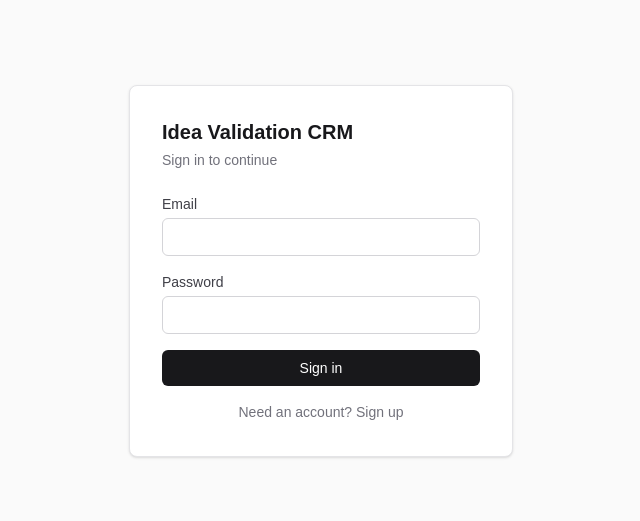
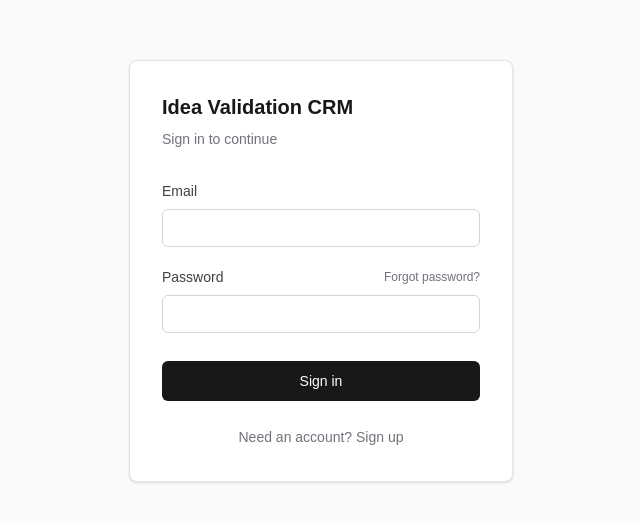
Before and after one commit to mohakkm/Mark-1, a Next.js app: page /login in a window 1280 px wide. Shown: the part 129-650 px from the top of the page, without its empty margins (319-959 px from the left). Built offline with nearby package versions, Linux system fonts and the light colour scheme.

Commit message:
Fix: password reset confirmation page, light login page cleanup

```diff
--- a/src/app/auth/callback/route.ts
+++ b/src/app/auth/callback/route.ts
@@ -4,12 +4,16 @@ import { NextResponse } from "next/server";
 export async function GET(request: Request) {
   const { searchParams, origin } = new URL(request.url);
   const code = searchParams.get("code");
+  const type = searchParams.get("type");
   const next = searchParams.get("next") ?? "/";
 
   if (code) {
     const supabase = await createClient();
     const { error } = await supabase.auth.exchangeCodeForSession(code);
     if (!error) {
+      if (type === "recovery") {
+        return NextResponse.redirect(`${origin}/reset-password`);
+      }
       return NextResponse.redirect(`${origin}${next}`);
     }
   }
--- a/src/app/login/login-form.tsx
+++ b/src/app/login/login-form.tsx
@@ -4,17 +4,25 @@ import { createClient } from "@/lib/supabase/client";
 import { useRouter, useSearchParams } from "next/navigation";
 import { FormEvent, useState } from "react";
 
+type AuthMode = "signin" | "signup" | "forgot";
+
 export default function LoginForm() {
   const router = useRouter();
   const searchParams = useSearchParams();
   const authError = searchParams.get("error");
+  const resetSuccess = searchParams.get("reset");
 
   const [email, setEmail] = useState("");
   const [password, setPassword] = useState("");
-  const [mode, setMode] = useState<"signin" | "signup">("signin");
+  const [mode, setMode] = useState<AuthMode>("signin");
   const [error, setError] = useState<string | null>(
     authError === "auth_callback_failed"
       ? "Authentication failed. Please try again."
+      : null
+  );
+  const [successMsg, setSuccessMsg] = useState<string | null>(
+    resetSuccess === "success"
+      ? "Password updated. Please sign in with your new password."
       : null
   );
   const [loading, setLoading] = useState(false);
@@ -22,9 +30,31 @@ export default function LoginForm() {
   async function handleSubmit(e: FormEvent) {
     e.preventDefault();
     setError(null);
+    setSuccessMsg(null);
     setLoading(true);
 
     const supabase = createClient();
+
+    if (mode === "forgot") {
+      const origin =
+        typeof window !== "undefined" ? window.location.origin : "";
+      const { error: resetError } = await supabase.auth.resetPasswordForEmail(
+        email,
+        {
+          redirectTo: `${origin}/auth/callback?type=recovery`,
+        }
+      );
+      setLoading(false);
+      if (resetError) {
+        setError(resetError.message);
+      } else {
+        setSuccessMsg(
+          "If an account exists with that email, a reset link has been sent. Please check your inbox."
+        );
+        setEmail("");
+      }
+      return;
+    }
 
     const { error: authErrorResult } =
       mode === "signin"
@@ -42,17 +72,29 @@ export default function LoginForm() {
     router.refresh();
   }
 
+  const heading =
+    mode === "signin"
+      ? "Sign in to continue"
+      : mode === "signup"
+        ? "Create your account"
+        : "Reset your password";
+
+  const submitLabel =
+    mode === "signin"
+      ? "Sign in"
+      : mode === "signup"
+        ? "Sign up"
+        : "Send reset link";
+
   return (
-    <div className="flex flex-1 items-center justify-center bg-zinc-50 px-4">
+    <div className="flex flex-1 items-center justify-center bg-zinc-50 px-4 py-12">
       <div className="w-full max-w-sm rounded-lg border border-zinc-200 bg-white p-8 shadow-sm">
         <h1 className="text-xl font-semibold text-zinc-900">
           Idea Validation CRM
         </h1>
-        <p className="mt-1 text-sm text-zinc-500">
-          {mode === "signin" ? "Sign in to continue" : "Create your account"}
-        </p>
+        <p className="mt-2 text-sm text-zinc-500">{heading}</p>
 
-        <form onSubmit={handleSubmit} className="mt-6 space-y-4">
+        <form onSubmit={handleSubmit} className="mt-8 space-y-5">
           <div>
             <label
               htmlFor="email"
@@ -64,60 +106,103 @@ export default function LoginForm() {
               id="email"
               type="email"
               required
+              autoComplete="email"
               value={email}
               onChange={(e) => setEmail(e.target.value)}
-              className="mt-1 w-full rounded-md border border-zinc-300 px-3 py-2 text-sm focus:border-zinc-500 focus:outline-none focus:ring-1 focus:ring-zinc-500"
+              className="mt-2 w-full rounded-md border border-zinc-300 px-3 py-2 text-sm focus:border-zinc-500 focus:outline-none focus:ring-1 focus:ring-zinc-500"
             />
           </div>
 
+          {mode !== "forgot" && (
             <div>
+              <div className="flex items-center justify-between">
                 <label
                   htmlFor="password"
                   className="block text-sm font-medium text-zinc-700"
                 >
                   Password
                 </label>
+                {mode === "signin" && (
+                  <button
+                    type="button"
+                    onClick={() => {
+                      setMode("forgot");
+                      setError(null);
+                      setSuccessMsg(null);
+                      setPassword("");
+                    }}
+                    className="text-xs font-medium text-zinc-500 hover:text-zinc-700"
+                  >
+                    Forgot password?
+                  </button>
+                )}
+              </div>
               <input
                 id="password"
                 type="password"
                 required
                 minLength={6}
+                autoComplete={
+                  mode === "signin" ? "current-password" : "new-password"
+                }
                 value={password}
                 onChange={(e) => setPassword(e.target.value)}
-              className="mt-1 w-full rounded-md border border-zinc-300 px-3 py-2 text-sm focus:border-zinc-500 focus:outline-none focus:ring-1 focus:ring-zinc-500"
+                className="mt-2 w-full rounded-md border border-zinc-300 px-3 py-2 text-sm focus:border-zinc-500 focus:outline-none focus:ring-1 focus:ring-zinc-500"
               />
             </div>
+          )}
 
           {error && (
-            <p className="text-sm text-red-600" role="alert">
+            <p className="pt-1 text-sm text-red-600" role="alert">
               {error}
+            </p>
+          )}
+
+          {successMsg && (
+            <p className="pt-1 text-sm text-emerald-600" role="status">
+              {successMsg}
             </p>
           )}
 
           <button
             type="submit"
             disabled={loading}
-            className="w-full rounded-md bg-zinc-900 px-4 py-2 text-sm font-medium text-white hover:bg-zinc-800 disabled:opacity-50"
+            className="mt-2 w-full rounded-md bg-zinc-900 px-4 py-2.5 text-sm font-medium text-white hover:bg-zinc-800 disabled:opacity-50"
           >
-            {loading
-              ? "Please wait…"
-              : mode === "signin"
-                ? "Sign in"
-                : "Sign up"}
+            {loading ? "Please wait…" : submitLabel}
           </button>
         </form>
 
+        <div className="mt-6 space-y-2">
+          {mode !== "forgot" && (
             <button
               type="button"
-          onClick={() =>
-            setMode((m) => (m === "signin" ? "signup" : "signin"))
-          }
-          className="mt-4 w-full text-sm text-zinc-500 hover:text-zinc-700"
+              onClick={() => {
+                setMode((m) => (m === "signin" ? "signup" : "signin"));
+                setError(null);
+                setSuccessMsg(null);
+              }}
+              className="w-full text-sm text-zinc-500 hover:text-zinc-700"
             >
               {mode === "signin"
                 ? "Need an account? Sign up"
                 : "Already have an account? Sign in"}
             </button>
+          )}
+          {mode === "forgot" && (
+            <button
+              type="button"
+              onClick={() => {
+                setMode("signin");
+                setError(null);
+                setSuccessMsg(null);
+              }}
+              className="w-full text-sm text-zinc-500 hover:text-zinc-700"
+            >
+              Back to sign in
+            </button>
+          )}
+        </div>
       </div>
     </div>
   );
--- /dev/null
+++ b/src/app/reset-password/page.tsx
@@ -0,0 +1,10 @@
+import { Suspense } from "react";
+import ResetPasswordForm from "./reset-password-form";
+
+export default function ResetPasswordPage() {
+  return (
+    <Suspense>
+      <ResetPasswordForm />
+    </Suspense>
+  );
+}
--- /dev/null
+++ b/src/app/reset-password/reset-password-form.tsx
@@ -0,0 +1,181 @@
+"use client";
+
+import { createClient } from "@/lib/supabase/client";
+import { useRouter, useSearchParams } from "next/navigation";
+import { FormEvent, useEffect, useState } from "react";
+
+export default function ResetPasswordForm() {
+  const router = useRouter();
+  const searchParams = useSearchParams();
+  const successParam = searchParams.get("success");
+
+  const [password, setPassword] = useState("");
+  const [confirmPassword, setConfirmPassword] = useState("");
+  const [error, setError] = useState<string | null>(null);
+  const [loading, setLoading] = useState(false);
+  const [ready, setReady] = useState(false);
+
+  useEffect(() => {
+    const hash = window.location.hash;
+    const params = new URLSearchParams(hash.startsWith("#") ? hash.slice(1) : hash);
+    const accessToken = params.get("access_token");
+    const type = params.get("type");
+
+    async function recoverSession() {
+      if (accessToken && type === "recovery") {
+        const supabase = createClient();
+        const refreshToken = params.get("refresh_token") ?? "";
+        const { error } = await supabase.auth.setSession({
+          access_token: accessToken,
+          refresh_token: refreshToken,
+        });
+        if (error) {
+          setError("This reset link is invalid or has expired.");
+          setReady(false);
+          return;
+        }
+      }
+
+      const supabase = createClient();
+      const { data } = await supabase.auth.getUser();
+      if (data.user) {
+        setReady(true);
+      } else if (!accessToken) {
+        setError(
+          "No active reset session. Please request a new password reset link from the login page."
+        );
+        setReady(false);
+      }
+    }
+
+    recoverSession();
+  }, []);
+
+  async function handleSubmit(e: FormEvent) {
+    e.preventDefault();
+    setError(null);
+
+    if (password.length < 6) {
+      setError("Password must be at least 6 characters.");
+      return;
+    }
+    if (password !== confirmPassword) {
+      setError("Passwords do not match.");
+      return;
+    }
+
+    setLoading(true);
+    const supabase = createClient();
+
+    const { error: updateError } = await supabase.auth.updateUser({
+      password,
+    });
+
+    setLoading(false);
+
+    if (updateError) {
+      setError(updateError.message);
+      return;
+    }
+
+    await supabase.auth.signOut();
+    router.push("/login?reset=success");
+    router.refresh();
+  }
+
+  return (
+    <div className="flex flex-1 items-center justify-center bg-zinc-50 px-4">
+      <div className="w-full max-w-sm rounded-lg border border-zinc-200 bg-white p-8 shadow-sm">
+        <h1 className="text-xl font-semibold text-zinc-900">Set new password</h1>
+        <p className="mt-1 text-sm text-zinc-500">
+          {successParam === "true"
+            ? "Your password has been updated. Please sign in."
+            : "Enter a new password for your account."}
+        </p>
+
+        {!ready && !error && (
+          <p className="mt-6 text-sm text-zinc-500">Verifying reset link…</p>
+        )}
+
+        {ready && (
+          <form onSubmit={handleSubmit} className="mt-6 space-y-4">
+            <div>
+              <label
+                htmlFor="password"
+                className="block text-sm font-medium text-zinc-700"
+              >
+                New password
+              </label>
+              <input
+                id="password"
+                type="password"
+                required
+                minLength={6}
+                value={password}
+                onChange={(e) => setPassword(e.target.value)}
+                className="mt-1 w-full rounded-md border border-zinc-300 px-3 py-2 text-sm focus:border-zinc-500 focus:outline-none focus:ring-1 focus:ring-zinc-500"
+              />
+            </div>
+
+            <div>
+              <label
+                htmlFor="confirm-password"
+                className="block text-sm font-medium text-zinc-700"
+              >
+                Confirm new password
+              </label>
+              <input
+                id="confirm-password"
+                type="password"
+                required
+                minLength={6}
+                value={confirmPassword}
+                onChange={(e) => setConfirmPassword(e.target.value)}
+                className="mt-1 w-full rounded-md border border-zinc-300 px-3 py-2 text-sm focus:border-zinc-500 focus:outline-none focus:ring-1 focus:ring-zinc-500"
+              />
+            </div>
+
+            {error && (
+              <p className="text-sm text-red-600" role="alert">
+                {error}
+              </p>
+            )}
+
+            <button
+              type="submit"
+              disabled={loading}
+              className="w-full rounded-md bg-zinc-900 px-4 py-2 text-sm font-medium text-white hover:bg-zinc-800 disabled:opacity-50"
+            >
+              {loading ? "Please wait…" : "Save new password"}
+            </button>
+          </form>
+        )}
+
+        {!ready && error && (
+          <>
+            <p className="mt-6 text-sm text-red-600" role="alert">
+              {error}
+            </p>
+            <button
+              type="button"
+              onClick={() => router.push("/login")}
+              className="mt-4 w-full rounded-md border border-zinc-300 bg-white px-4 py-2 text-sm font-medium text-zinc-700 hover:bg-zinc-50"
+            >
+              Back to sign in
+            </button>
+          </>
+        )}
+
+        {ready && (
+          <button
+            type="button"
+            onClick={() => router.push("/login")}
+            className="mt-4 w-full text-sm text-zinc-500 hover:text-zinc-700"
+          >
+            Cancel and return to sign in
+          </button>
+        )}
+      </div>
+    </div>
+  );
+}
--- a/src/lib/supabase/middleware.ts
+++ b/src/lib/supabase/middleware.ts
@@ -31,7 +31,8 @@ export async function updateSession(request: NextRequest) {
 
   const isAuthRoute =
     request.nextUrl.pathname.startsWith("/login") ||
-    request.nextUrl.pathname.startsWith("/auth");
+    request.nextUrl.pathname.startsWith("/auth") ||
+    request.nextUrl.pathname.startsWith("/reset-password");
 
   if (!user && !isAuthRoute) {
     const url = request.nextUrl.clone();
```
Also changed, not shown: 2 other files (tests, documents, lock files or other folders). Lines whose indentation alone changed are shown as unchanged.
